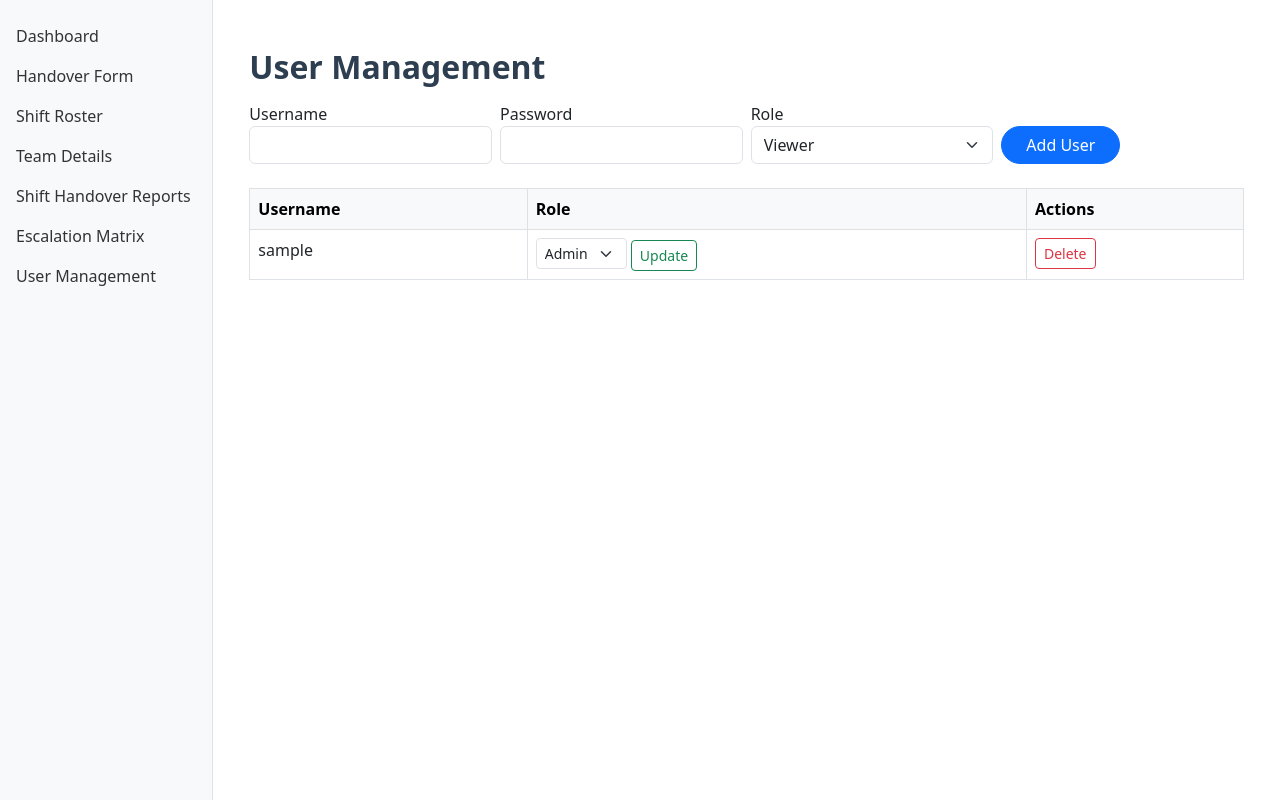
After one commit to mdsajid786/shift_handover_app, a Flask app: page /user-management in a window 1280 px wide. The commit adds this page. Run offline with Flask 3, Linux system fonts and the light colour scheme; a user stored in the database is signed in; tables that the repository leaves empty hold one stand-in row (values such as "Sample post"); some libraries are stand-ins or nearby versions.

Commit message:
user management added

```diff
--- a/app.py
+++ b/app.py
@@ -34,8 +34,13 @@ app.register_blueprint(roster_bp)
 app.register_blueprint(team_bp)
 app.register_blueprint(roster_upload_bp)
 app.register_blueprint(reports_bp)
+
 from routes.escalation_matrix import escalation_bp
 app.register_blueprint(escalation_bp)
+
+# Register user management blueprint
+from routes.user_management import user_mgmt_bp
+app.register_blueprint(user_mgmt_bp)
 
 @login_manager.user_loader
 def load_user(user_id):
--- a/models/models.py
+++ b/models/models.py
@@ -13,6 +13,7 @@ class User(db.Model, UserMixin):
     id = db.Column(db.Integer, primary_key=True)
     username = db.Column(db.String(64), unique=True, nullable=False)
     password = db.Column(db.String(128), nullable=False)
+    role = db.Column(db.String(16), nullable=False, default='viewer')  # 'admin' or 'viewer'
 
 class TeamMember(db.Model):
     id = db.Column(db.Integer, primary_key=True)
--- a/routes/escalation_matrix.py
+++ b/routes/escalation_matrix.py
@@ -30,5 +30,7 @@ def escalation_matrix():
         xls = pd.ExcelFile(os.path.join(UPLOAD_FOLDER, latest_file))
         app_names = xls.sheet_names
         if selected_app and selected_app in app_names:
-            matrix_data = xls.parse(selected_app).to_dict(orient='records')
+            df = xls.parse(selected_app)
+            # Replace NaN/None with empty string for display
+            matrix_data = df.where(pd.notnull(df), '').to_dict(orient='records')
     return render_template('escalation_matrix.html', app_names=app_names, matrix_data=matrix_data, selected_app=selected_app)
--- /dev/null
+++ b/routes/user_management.py
@@ -0,0 +1,50 @@
+from flask import Blueprint, render_template, request, redirect, url_for, flash
+from flask_login import login_required, current_user
+from models.models import db, User
+
+user_mgmt_bp = Blueprint('user_mgmt', __name__)
+
+@user_mgmt_bp.route('/user-management', methods=['GET', 'POST'])
+@login_required
+def user_management():
+    if current_user.role != 'admin':
+        flash('You do not have permission to access user management.')
+        return redirect(url_for('dashboard.dashboard'))
+    users = User.query.all()
+    if request.method == 'POST':
+        action = request.form.get('action')
+        if action == 'add':
+            username = request.form.get('username')
+            password = request.form.get('password')
+            role = request.form.get('role')
+            if username and password and role:
+                if User.query.filter_by(username=username).first():
+                    flash('Username already exists.')
+                else:
+                    user = User(username=username, password=password, role=role)
+                    db.session.add(user)
+                    db.session.commit()
+                    flash('User added successfully.')
+            else:
+                flash('All fields are required.')
+        elif action == 'delete':
+            user_id = request.form.get('user_id')
+            if user_id:
+                user = User.query.get(user_id)
+                if user and user.username != 'admin':
+                    db.session.delete(user)
+                    db.session.commit()
+                    flash('User deleted successfully.')
+                else:
+                    flash('Cannot delete this user.')
+        elif action == 'update':
+            user_id = request.form.get('user_id')
+            role = request.form.get('role')
+            if user_id and role:
+                user = User.query.get(user_id)
+                if user:
+                    user.role = role
+                    db.session.commit()
+                    flash('User role updated.')
+    users = User.query.all()
+    return render_template('user_management.html', users=users)
--- a/templates/base.html
+++ b/templates/base.html
@@ -39,6 +39,9 @@
                     <li class="nav-item"><a class="nav-link" href="/team">Team Details</a></li>
                     <li class="nav-item"><a class="nav-link" href="/handover-reports">Shift Handover Reports</a></li>
                     <li class="nav-item"><a class="nav-link" href="/escalation-matrix">Escalation Matrix</a></li>
+                    {% if current_user.is_authenticated and current_user.role == 'admin' %}
+                    <li class="nav-item"><a class="nav-link" href="/user-management">User Management</a></li>
+                    {% endif %}
                 </ul>
             </div>
         </nav>
--- /dev/null
+++ b/templates/user_management.html
@@ -0,0 +1,67 @@
+{% extends 'base.html' %}
+{% block content %}
+<div class="container mt-4">
+    <h2>User Management</h2>
+    <form method="post" class="mb-4">
+        <input type="hidden" name="action" value="add">
+        <div class="row g-2 align-items-end">
+            <div class="col-md-3">
+                <label>Username</label>
+                <input type="text" name="username" class="form-control" required>
+            </div>
+            <div class="col-md-3">
+                <label>Password</label>
+                <input type="password" name="password" class="form-control" required>
+            </div>
+            <div class="col-md-3">
+                <label>Role</label>
+                <select name="role" class="form-select" required>
+                    <option value="viewer">Viewer</option>
+                    <option value="admin">Admin</option>
+                </select>
+            </div>
+            <div class="col-md-2">
+                <button type="submit" class="btn btn-primary">Add User</button>
+            </div>
+        </div>
+    </form>
+    <table class="table table-bordered table-hover">
+        <thead class="table-light">
+            <tr>
+                <th>Username</th>
+                <th>Role</th>
+                <th>Actions</th>
+            </tr>
+        </thead>
+        <tbody>
+            {% for user in users %}
+            <tr>
+                <td>{{ user.username }}</td>
+                <td>
+                    <form method="post" class="d-inline">
+                        <input type="hidden" name="action" value="update">
+                        <input type="hidden" name="user_id" value="{{ user.id }}">
+                        <select name="role" class="form-select form-select-sm d-inline w-auto">
+                            <option value="viewer" {% if user.role == 'viewer' %}selected{% endif %}>Viewer</option>
+                            <option value="admin" {% if user.role == 'admin' %}selected{% endif %}>Admin</option>
+                        </select>
+                        <button type="submit" class="btn btn-sm btn-outline-success">Update</button>
+                    </form>
+                </td>
+                <td>
+                    {% if user.username != 'admin' %}
+                    <form method="post" class="d-inline">
+                        <input type="hidden" name="action" value="delete">
+                        <input type="hidden" name="user_id" value="{{ user.id }}">
+                        <button type="submit" class="btn btn-sm btn-outline-danger">Delete</button>
+                    </form>
+                    {% else %}
+                    <span class="text-muted">Protected</span>
+                    {% endif %}
+                </td>
+            </tr>
+            {% endfor %}
+        </tbody>
+    </table>
+</div>
+{% endblock %}
```
Also changed, not shown: migrations/versions/add_user_role_column.py (added, +14 -0 lines).
